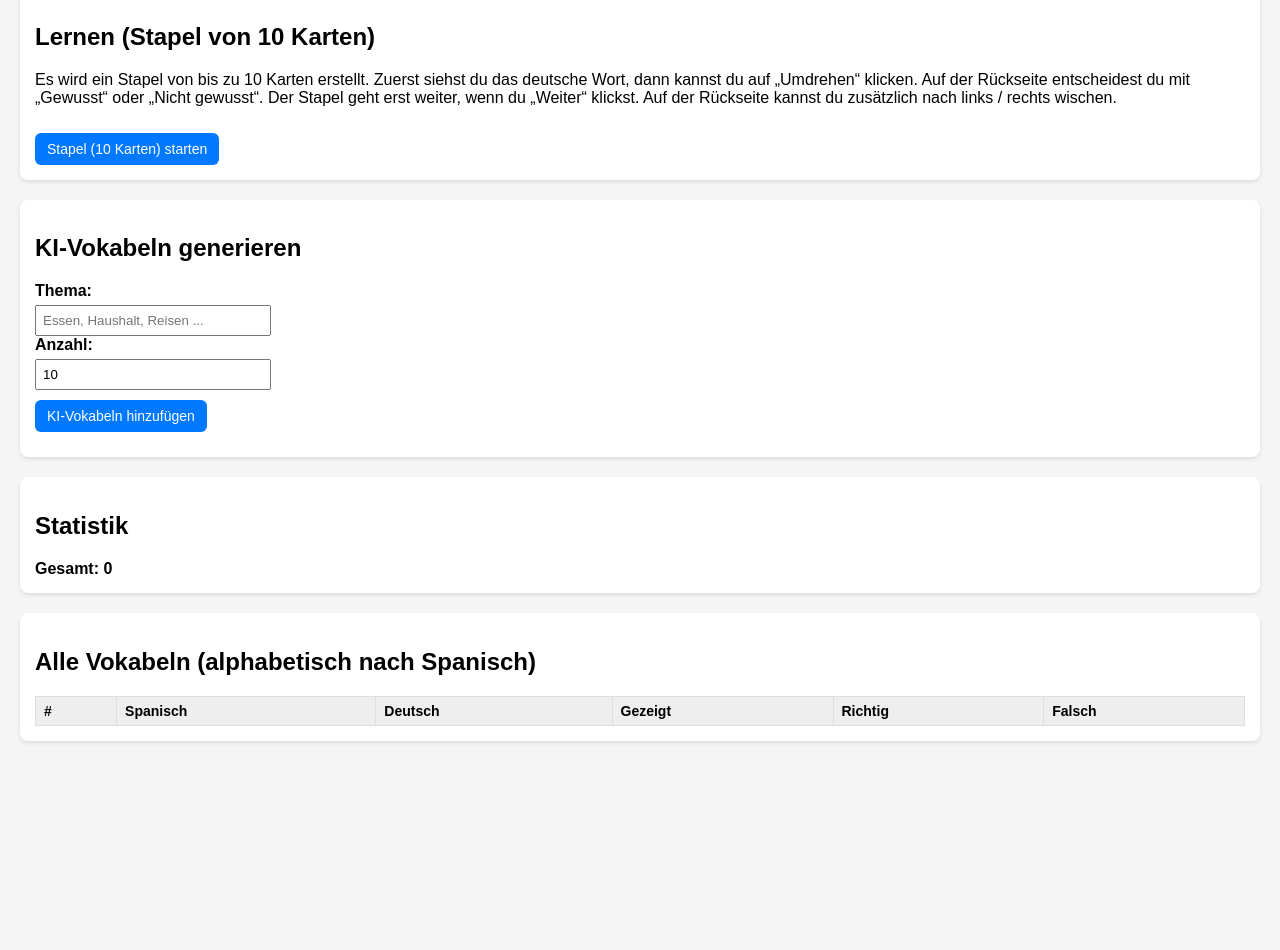
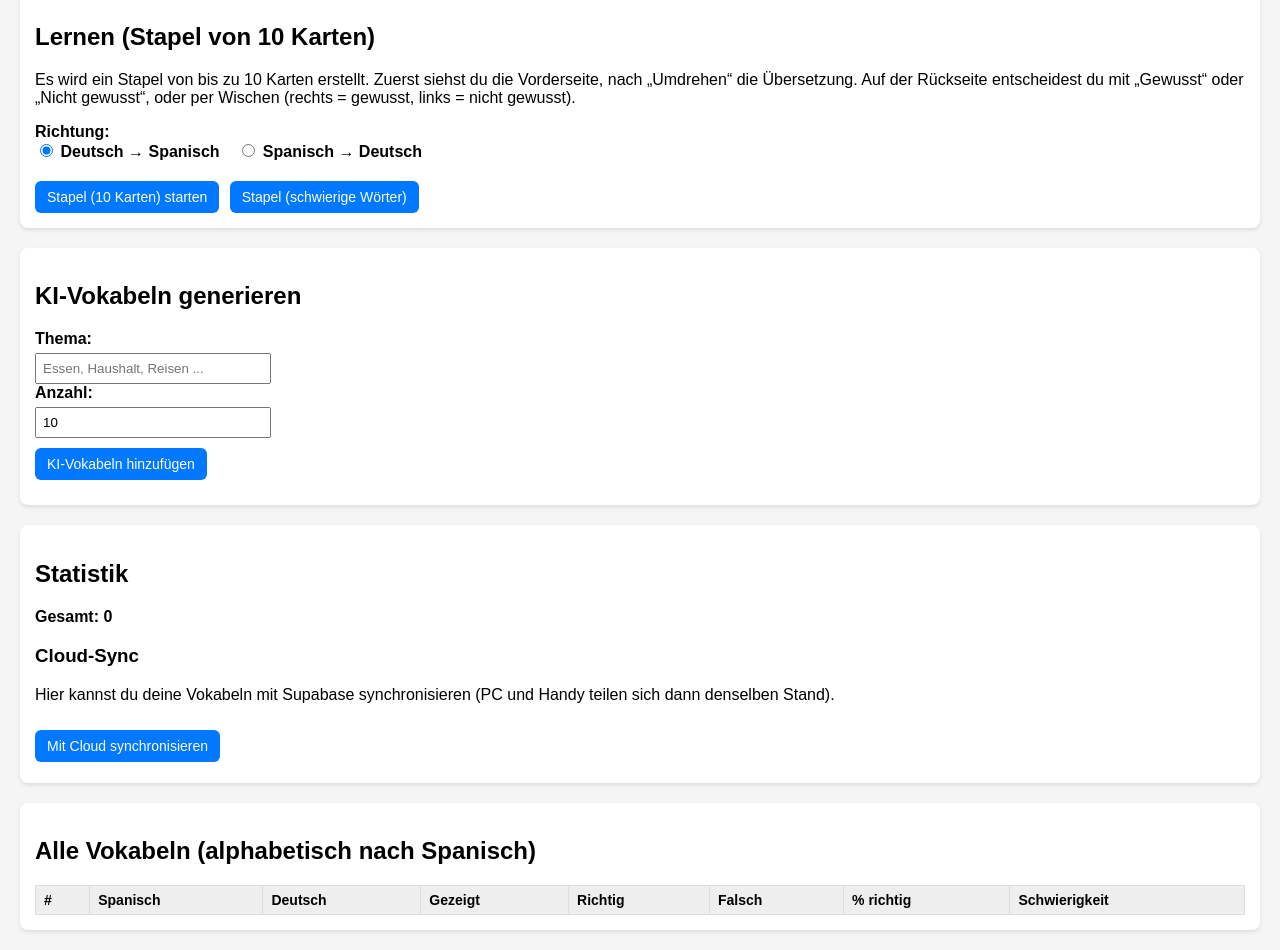
Before and after one commit to GimpelJaeger/spanisch-vokabeln, a website: page index.html in a window 1280 px wide. Shown: the part 360-1310 px from the top of the page. Before the commit the page ends 1121 px from the top, so only its background shows below. Drawn offline with Linux system fonts and the light colour scheme.

Commit message:
Enhance learning interface with difficulty styles
Added difficulty color coding and cloud sync feature.

```diff
--- a/index.html
+++ b/index.html
@@ -254,6 +254,23 @@
         #btnMarkCorrect {
             background: #3ba55d;
         }
+
+        /* Schwierigkeit einfärben in Tabelle */
+        .difficulty-easy {
+            background-color: #e8f5e9;
+        }
+        .difficulty-medium {
+            background-color: #fff8e1;
+        }
+        .difficulty-hard {
+            background-color: #ffebee;
+        }
+
+        #cloudStatus {
+            margin-top: 6px;
+            font-size: 13px;
+            font-style: italic;
+        }
     </style>
 </head>
 
@@ -275,13 +292,31 @@
     <!-- Lernen -->
     <div class="card-block">
         <h2>Lernen (Stapel von 10 Karten)</h2>
+
         <p>
-            Es wird ein Stapel von bis zu 10 Karten erstellt. Zuerst siehst du das deutsche Wort,
-            dann kannst du auf „Umdrehen“ klicken. Auf der Rückseite entscheidest du mit
-            „Gewusst“ oder „Nicht gewusst“. Der Stapel geht erst weiter, wenn du „Weiter“ klickst.
-            Auf der Rückseite kannst du zusätzlich nach links / rechts wischen.
+            Es wird ein Stapel von bis zu 10 Karten erstellt.
+            Zuerst siehst du die Vorderseite, nach „Umdrehen“ die Übersetzung.
+            Auf der Rückseite entscheidest du mit „Gewusst“ oder „Nicht gewusst“,
+            oder per Wischen (rechts = gewusst, links = nicht gewusst).
         </p>
-        <button id="btnStartStack">Stapel (10 Karten) starten</button>
+
+        <div>
+            <strong>Richtung:</strong><br />
+            <label>
+                <input type="radio" name="learnDirection" value="DE_ES" checked>
+                Deutsch → Spanisch
+            </label>
+            &nbsp;&nbsp;
+            <label>
+                <input type="radio" name="learnDirection" value="ES_DE">
+                Spanisch → Deutsch
+            </label>
+        </div>
+
+        <div style="margin-top: 10px;">
+            <button id="btnStartStack">Stapel (10 Karten) starten</button>
+            <button id="btnStartHardStack">Stapel (schwierige Wörter)</button>
+        </div>
     </div>
 
     <!-- KI-Vokabelvorschläge -->
@@ -303,6 +338,14 @@
     <div class="card-block">
         <h2>Statistik</h2>
         <div id="stats">Gesamt: 0</div>
+
+        <h3>Cloud-Sync</h3>
+        <p>
+            Hier kannst du deine Vokabeln mit Supabase synchronisieren
+            (PC und Handy teilen sich dann denselben Stand).
+        </p>
+        <button id="btnCloudSync">Mit Cloud synchronisieren</button>
+        <div id="cloudStatus"></div>
     </div>
 
     <!-- Vokabel-Liste -->
@@ -317,6 +360,8 @@
                     <th>Gezeigt</th>
                     <th>Richtig</th>
                     <th>Falsch</th>
+                    <th>% richtig</th>
+                    <th>Schwierigkeit</th>
                 </tr>
             </thead>
             <tbody id="vocabTableBody">
```
